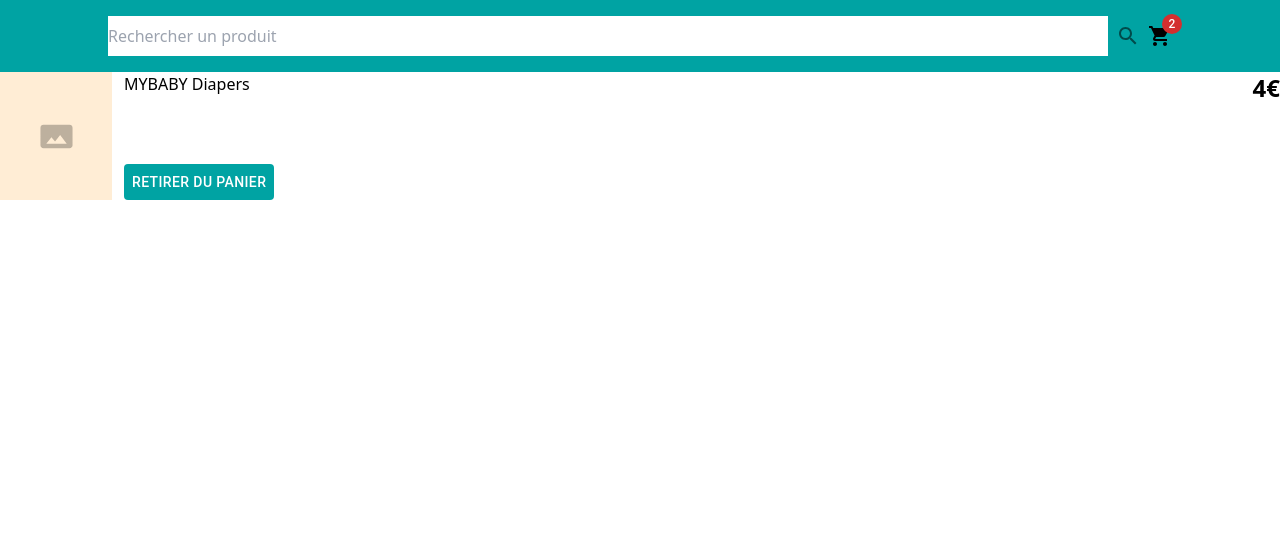
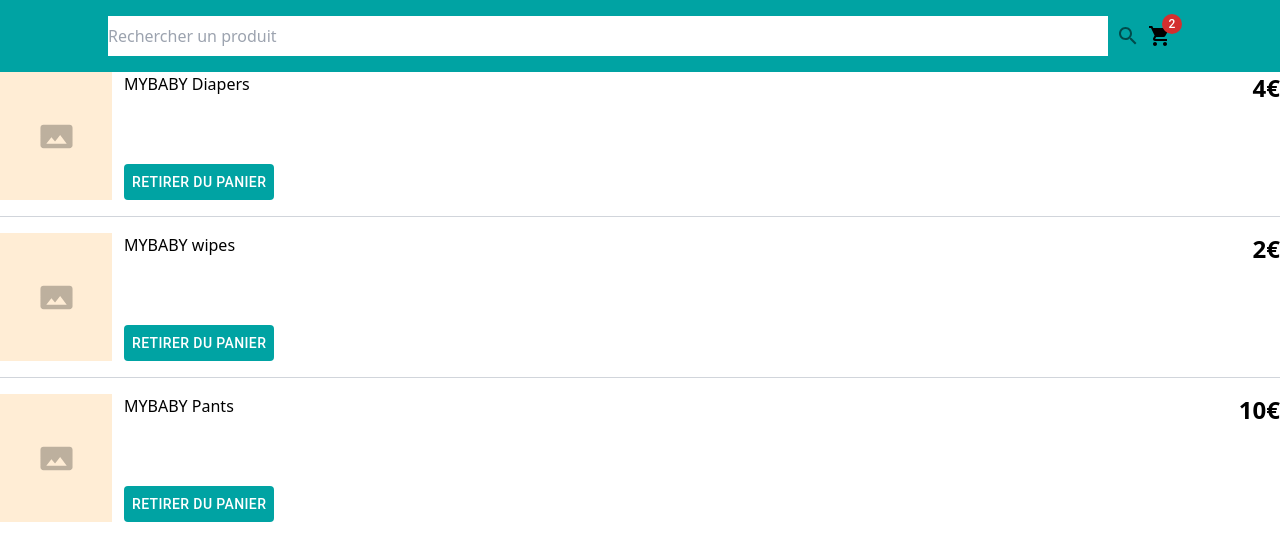
Before and after one commit to Fatou-hub/vite-front-ecommerce, a React (Vite) app: page / in a window 1280 px wide. Shown: the top 560 px of the page. Built offline with nearby package versions, Linux system fonts and the light colour scheme.

Commit message:
feat(list-cart-products): cart page with list of product

```diff
--- a/src/App.tsx
+++ b/src/App.tsx
@@ -2,8 +2,9 @@
 import Header from "./common/layout/Header";
 import Product from "./features/product/display-product/ui/Product/Product";
 import type { ProductData } from "./features/product/display-product/types";
-import CartProductTem from "./features/cart/list-cart-products/ui/CartProductItem";
-import { cartProductItemData } from "./features/cart/list-cart-products/types";
+import { CartProductItemData } from "./features/cart/list-cart-products/types";
+import CartProductList from "./features/cart/list-cart-products/ui/CartProductList";
+
 
 
 
@@ -47,11 +48,26 @@
     console.log('Add to cart');
   }
 
-  const cartProduct : Omit<cartProductItemData, 'id'> = {
-    name: 'MYBABY Diapers ',
-    picture: '',
-    price: 4,
-  }
+  const cartProducts : CartProductItemData[] = [
+    {
+      id:'1',
+      name: 'MYBABY Diapers',
+      picture: '',
+      price: 4,
+    },
+    {
+      id:'2',
+      name: 'MYBABY wipes',
+      picture: '',
+      price: 2,
+    },
+    {
+      id:'3',
+      name: 'MYBABY Pants',
+      picture: '',
+      price: 10,
+    },
+  ];
 
   const removeFromCart = () : void => {
     console.log('Remove from cart');
@@ -60,7 +76,7 @@
   return (
     <>
       <Header onSubmit={onSubmit} cartCount={cartCount} />
-      <CartProductTem cartProduct={cartProduct} removeFromCart={removeFromCart} />
+      <CartProductList cartProducts={cartProducts} removeFromCart={removeFromCart} />
     </>
 
   );
--- a/src/features/cart/list-cart-products/types/index.ts
+++ b/src/features/cart/list-cart-products/types/index.ts
@@ -1,4 +1,4 @@
-export interface cartProductItemData {
+export interface CartProductItemData {
     id:string;
     name: string;
     picture: string;
--- a/src/features/cart/list-cart-products/ui/CartProductItem/CartProductItem.tsx
+++ b/src/features/cart/list-cart-products/ui/CartProductItem/CartProductItem.tsx
@@ -1,12 +1,12 @@
 import type { ReactElement } from "react";
 import { Panorama } from "@mui/icons-material";
 import classNames from "classnames";
-import type { cartProductItemData } from "../../types";
+import type { CartProductItemData } from "../../types";
 import RemoveCartButton from "../../../remove-cart-product/ui/RemoveCartButton";
 
 
 type Props = {
-    cartProduct:Omit<cartProductItemData, 'id'>;
+    cartProduct:Omit<CartProductItemData, 'id'>;
     removeFromCart : () => void;
 }
 
--- /dev/null
+++ b/src/features/cart/list-cart-products/ui/CartProductList/CartProductList.tsx
@@ -0,0 +1,33 @@
+import type { ReactElement } from "react";
+
+import type { CartProductItemData } from "../../types";
+
+import CartProductItem from "../CartProductItem";
+
+type Props = {
+    cartProducts: CartProductItemData[];
+    removeFromCart: () => void;
+}
+
+
+const CartProductList = ( {cartProducts, removeFromCart}: Props): ReactElement =>{
+return(
+    <div className="flex flex-col gap-4">
+        { cartProducts.map((cartProduct)=> {
+            const {id, ...cartProductWithoutId } = cartProduct; //destructuring et shallow copy de tableau car on agit jamais sur le tableau directement
+
+            return (
+                <div key={id}
+                className="[&:not(:last-child)]:border-b border-gray-300 border-solid pb-4">
+                <CartProductItem
+                    cartProduct={cartProductWithoutId}
+                    removeFromCart={removeFromCart}
+                    />
+                </div>
+            )
+        })}
+    </div>
+);
+};
+
+export default CartProductList;
--- /dev/null
+++ b/src/features/cart/list-cart-products/ui/CartProductList/index.tsx
@@ -0,0 +1 @@
+export { default } from './CartProductList';
```
